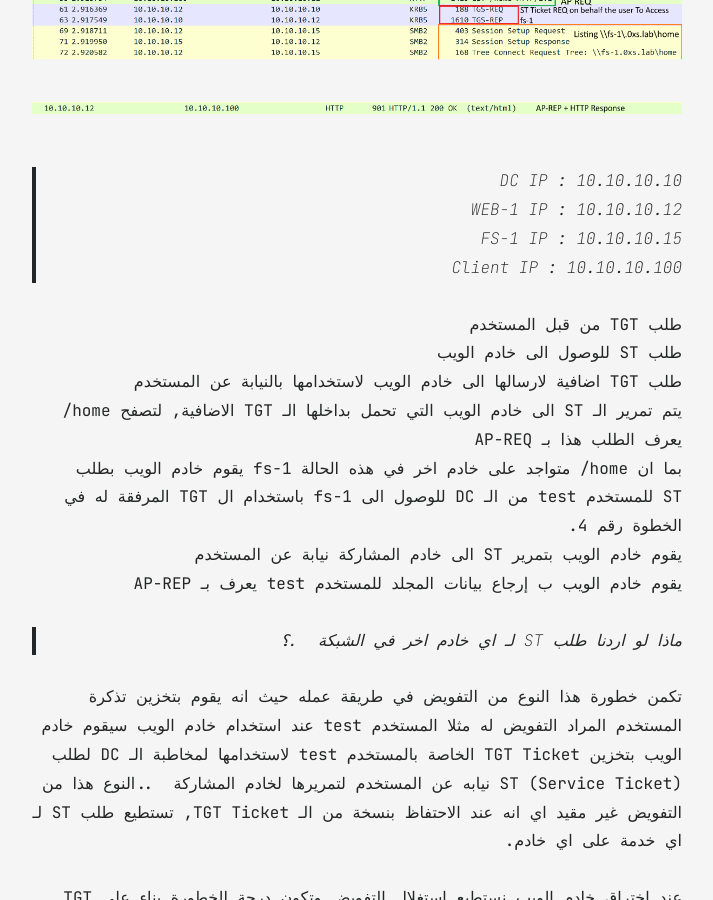
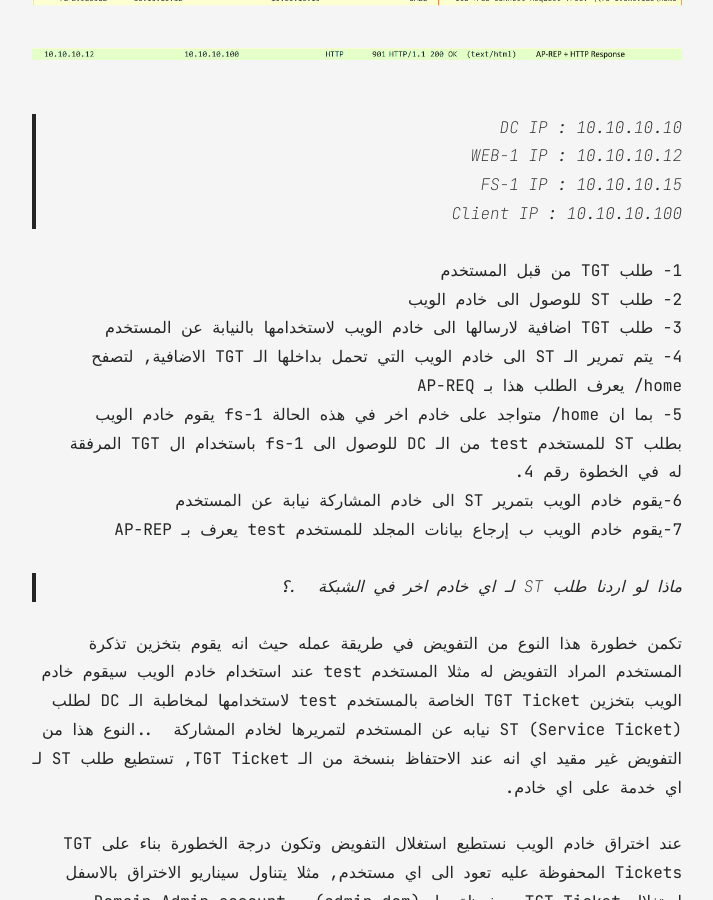
Before and after one commit to 0xsa0/site, a Jekyll site: the page built from all_collections/_posts/2024-04-28-ker.md, in a window 1280 px wide and 900 px high, scrolled down 4982 px. Shown: the whole window, without its empty margins (283-996 px from the left). Built offline with Jekyll 4.4.1, drawn with Linux system fonts in a browser that asks for light colours; some of the changed text lies outside the part shown.

Commit message:
edit on kerb post part 1

```diff
--- a/all_collections/_posts/2024-04-28-ker.md
+++ b/all_collections/_posts/2024-04-28-ker.md
@@ -75,13 +74,13 @@ UnConstrained Delegation
 >- FS-1    IP : 10.10.10.15
 >- Client IP : 10.10.10.100
 
-1.   طلب TGT من  قبل المستخدم
-1.  طلب ST للوصول الى خادم الويب
-1. طلب TGT اضافية لارسالها الى خادم الويب لاستخدامها بالنيابة عن المستخدم
-1. يتم تمرير الـ ST الى خادم الويب التي تحمل بداخلها الـ TGT الاضافية, لتصفح home/ يعرف الطلب هذا بـ AP-REQ
-1. بما ان home/ متواجد على خادم اخر في هذه الحالة fs-1 يقوم خادم الويب بطلب ST للمستخدم test من الـ DC للوصول الى fs-1 باستخدام ال TGT المرفقة له في الخطوة رقم 4.
-1. يقوم خادم الويب بتمرير ST الى خادم المشاركة نيابة عن المستخدم
-1. يقوم خادم الويب ب إرجاع بيانات المجلد للمستخدم test  يعرف بـ AP-REP
+1.  1- طلب TGT من  قبل المستخدم
+1.  2- طلب ST للوصول الى خادم الويب
+1.  3- طلب  TGT اضافية لارسالها الى خادم الويب لاستخدامها بالنيابة عن المستخدم
+1. 4- يتم تمرير الـ ST الى خادم الويب التي تحمل بداخلها الـ TGT الاضافية, لتصفح home/ يعرف الطلب هذا بـ AP-REQ
+1. 5- بما ان home/ متواجد على خادم اخر في هذه الحالة fs-1 يقوم خادم الويب بطلب ST للمستخدم test من الـ DC للوصول الى fs-1 باستخدام ال TGT المرفقة له في الخطوة رقم 4.
+1. 6-يقوم خادم الويب بتمرير ST الى خادم المشاركة نيابة عن المستخدم
+1. 7-يقوم خادم الويب ب إرجاع بيانات المجلد للمستخدم test  يعرف بـ AP-REP
 
 >ماذا لو اردنا طلب ST  لـ اي خادم اخر في الشبكة ..؟
 
```
Also changed, not shown: other parts of all_collections/_posts/2024-04-28-ker.md (+1 -2 lines).
